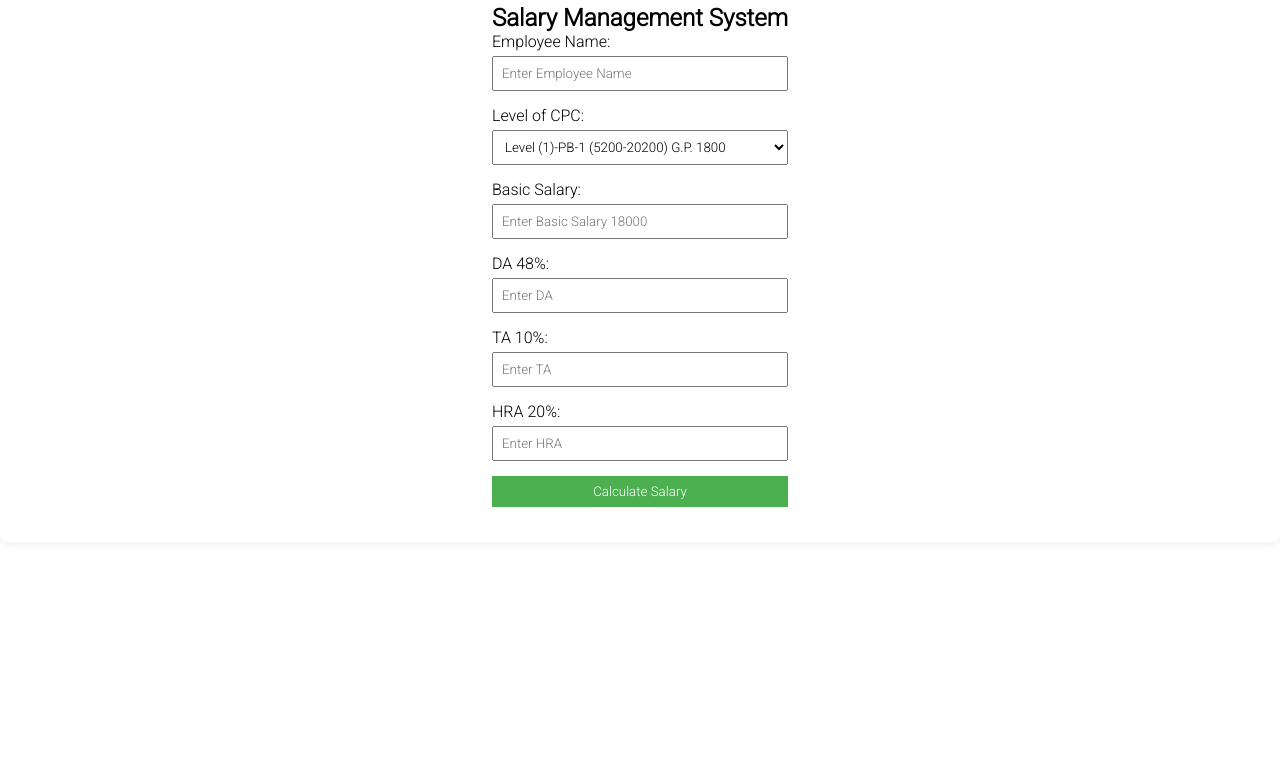
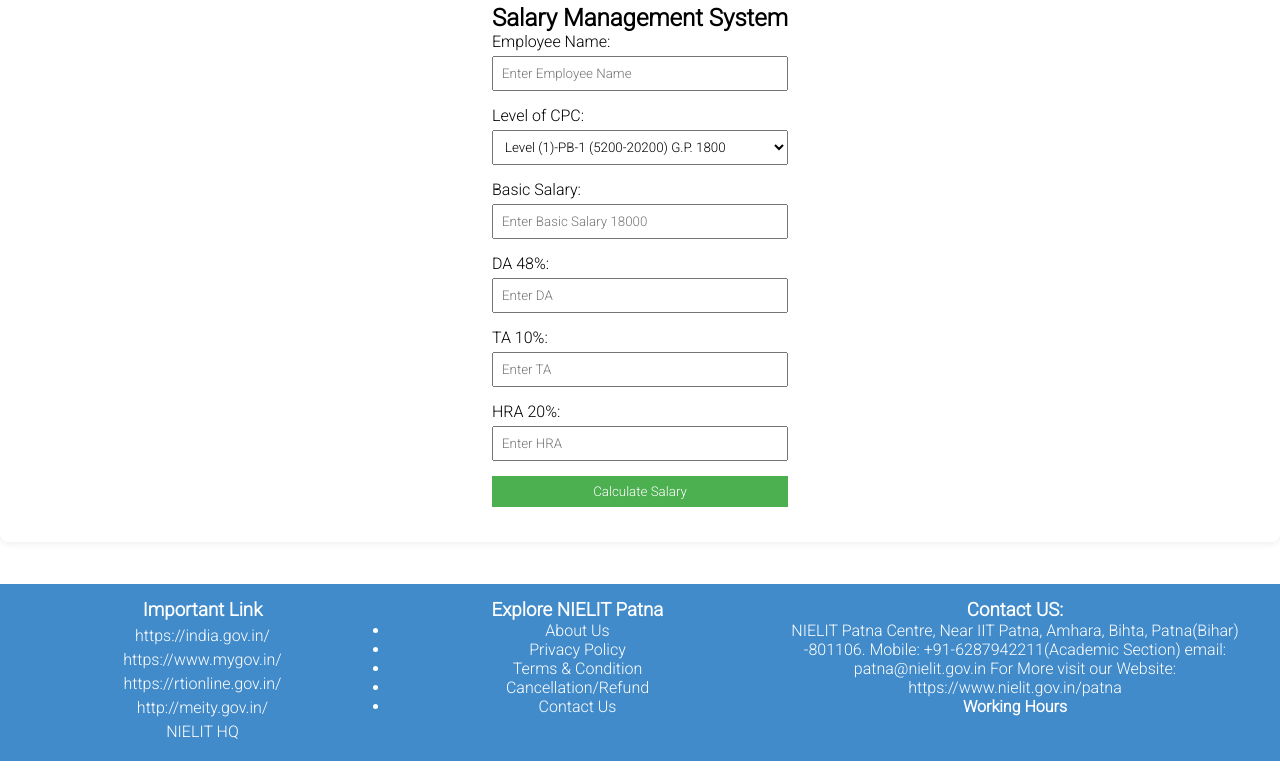
Before and after one commit to SunilYalam/Nielit-Project, a plain HTML site: page Nielit_Salary_Calculation/index.html in a window 1280 px wide. Shown: the part 111-895 px from the top of the page. After the commit the page ends 872 px from the top, so only its background shows below. Drawn offline with Linux system fonts and the light colour scheme; a web font is replaced by a local one.

Commit message:
Add files via upload

```diff
--- a/Nielit_Salary_Calculation/index.html
+++ b/Nielit_Salary_Calculation/index.html
@@ -8,7 +8,7 @@
     <link rel="stylesheet" href="https://cdnjs.cloudflare.com/ajax/libs/font-awesome/6.5.1/css/all.min.css">
 </head>
 <body>
-    <!-- header -->
+    <div class="flud-flex">
         <header class="header">
             <div class="header-left-logo">
                 <a href="https://www.nielit.gov.in">
@@ -146,6 +146,43 @@
             </div>
 
          </section>
+
+
+         <!-- Footer -->
+         <footer class="footer">
+            <div class="md-1">
+                <h3>Important Link</h3>
+                <a href="https://india.gov.in/">https://india.gov.in/</a>
+                <a href="https://www.mygov.in/">https://www.mygov.in/</a>
+                <a href="https://rtionline.gov.in/">https://rtionline.gov.in/</a>
+                <a href="http://meity.gov.in/">http://meity.gov.in/</a>
+                <a href="NIELIT HQ">NIELIT HQ</a>
+            </div>
+            <div class="md-2">
+                <h3>Explore NIELIT Patna</h3>
+                <ul>
+                    <li><a href="">About Us</a></li>
+                    <li><a href="">Privacy Policy</a></li>
+                    <li><a href="">Terms & Condition</a></li>
+                    <li><a href="">Cancellation/Refund</a></li>
+                    <li><a href="">Contact Us</a></li>
+                </ul>
+            </div>
+            <div class="md-3">
+                <h3><b>Contact US:</b></h3>
+                NIELIT Patna Centre, Near IIT Patna, Amhara, Bihta, Patna(Bihar) -801106.
+                Mobile:  +91-6287942211(Academic Section)
+                email: patna@nielit.gov.in
+                For More visit our Website: https://www.nielit.gov.in/patna
+                <h4><b>Working Hours</b></h4>
+
+            </div>
+        </footer>
+
+    </div>
+
+    <!-- header -->
+
      <script src="./script.js"></script>
 </body>
 </html>
--- a/Nielit_Salary_Calculation/style.css
+++ b/Nielit_Salary_Calculation/style.css
@@ -4,6 +4,10 @@
     padding: 0;
     box-sizing: border-box;
     font-family: 'Roboto', sans-serif;
+}
+.flud-flex{
+    height: 100vh;
+    width: 100%;
 }
 a{
     text-decoration: none;
@@ -93,7 +97,7 @@ p{
 }
 .home{
     position: relative;
-    height: 100vh;
+    height: 75%;
     width: 100%;
     background-image: url();
     background: #fff;
@@ -271,3 +275,49 @@ button{
 button:hover{
     background-color: #45a049;
 }
+/* Footer */
+.footer{
+    width: 100%;
+    display: flex;
+    background: #428bca;
+    color: #fff;
+    margin-bottom: 0px;
+    padding: 15px;
+}
+.md-1{
+    width: 30%;
+    display: block;
+    align-items: center;
+    text-align: center;
+}
+.md-1 a{
+    display: block;
+    margin: 5px 0px;
+    align-items: center;
+    text-decoration: none;
+    color: #fff;
+}
+.md-1 a:hover{
+    text-decoration: underline;
+}
+.md-2{
+    width: 30%;
+    align-items: center;
+    text-align: center;
+}
+.box2 ul li{
+    list-style-type: none;
+    text-decoration-style: none;
+    color: #fff;
+}
+.md-2 a{
+    color: #fff;
+}
+.md-2 a:hover{
+    text-decoration: underline;
+}
+.md-3{
+    width: 40%;
+    align-items: center;
+    text-align: center;
+}
```
Lines whose indentation alone changed are shown as unchanged.
